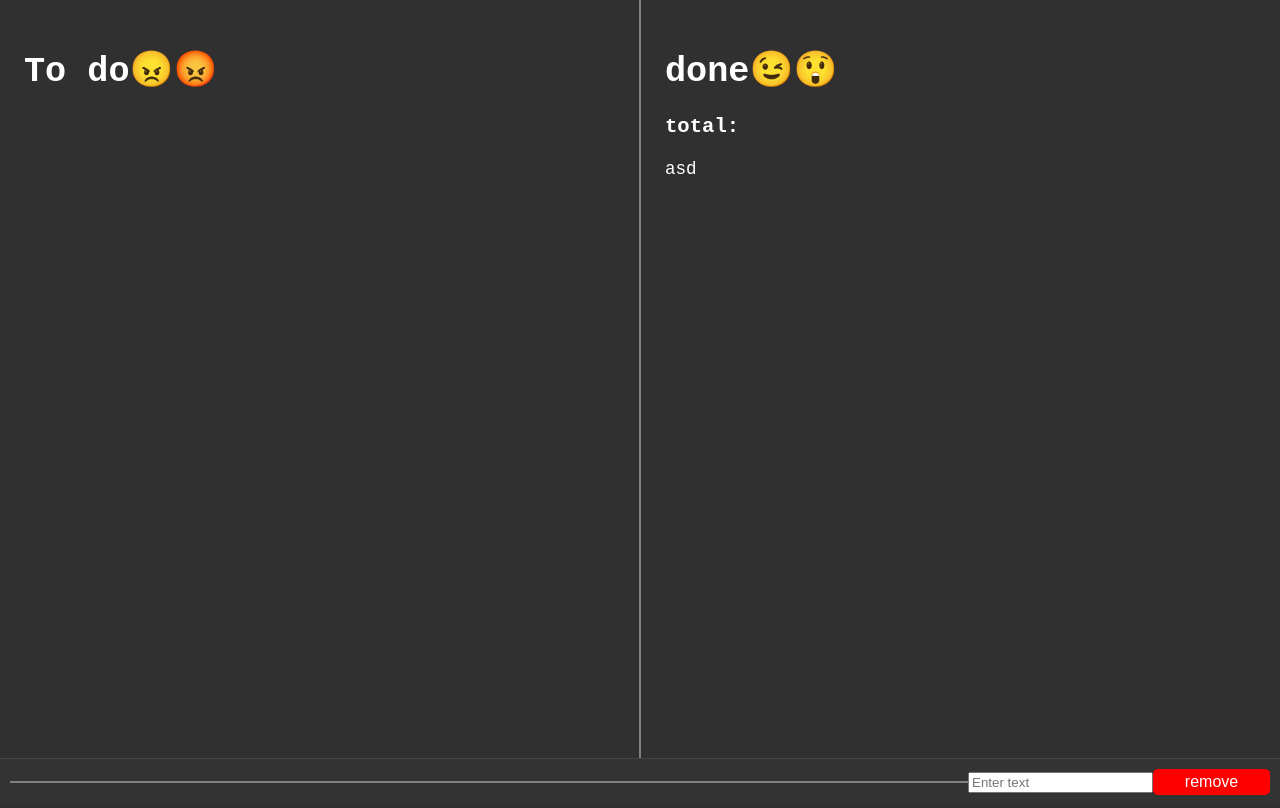
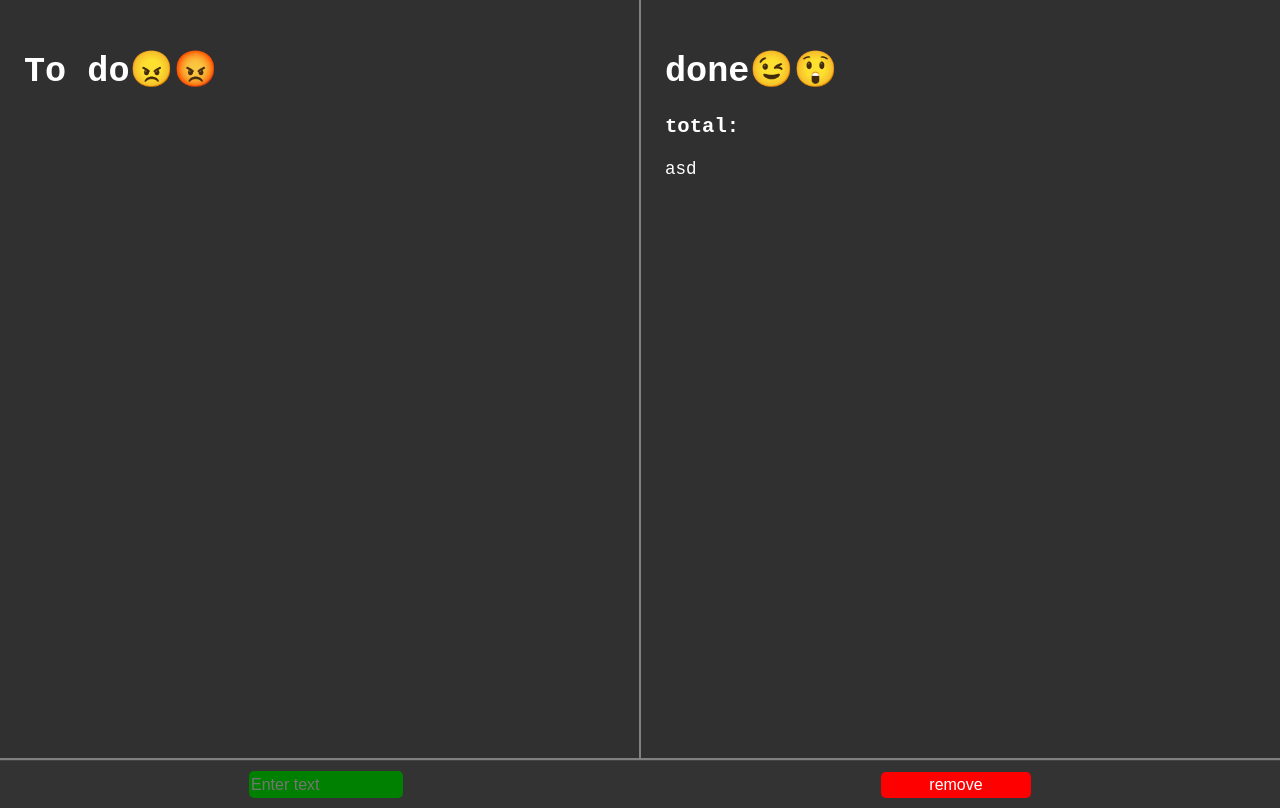
Before and after one commit to Listwas/todo-list, a React (Vite) app: page / in a window 1280 px wide. Both pictures are taken after a click on the button "add". Built offline with nearby package versions, Linux system fonts and the light colour scheme.

Commit message:
add button now becomes input when clicked

```diff
--- a/src/App.jsx
+++ b/src/App.jsx
@@ -45,8 +45,9 @@ function App() {
           <p id="info">asd</p>
         </div>
       </div>
+      <div id="horizontal_line" class="lines"></div>
+
       <footer>
-        <div id="horizontal_line" class="lines"></div>
         {showInput ? (
           <form onSubmit={submit}>
             <input
@@ -54,6 +55,7 @@ function App() {
               value={inputText}
               onChange={change}
               placeholder="Enter text"
+              className="input_style"
             />
           </form>
         ) : (
```
